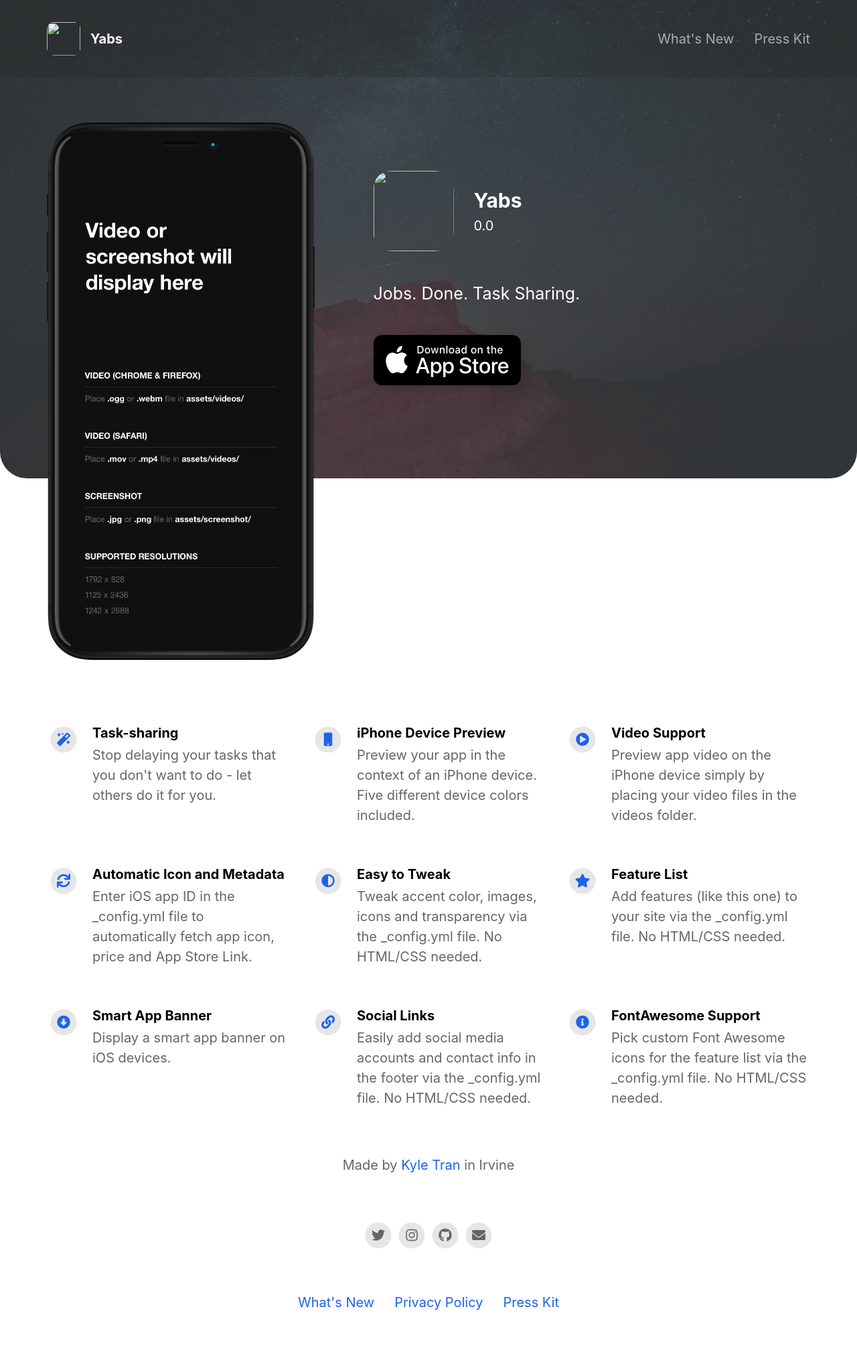
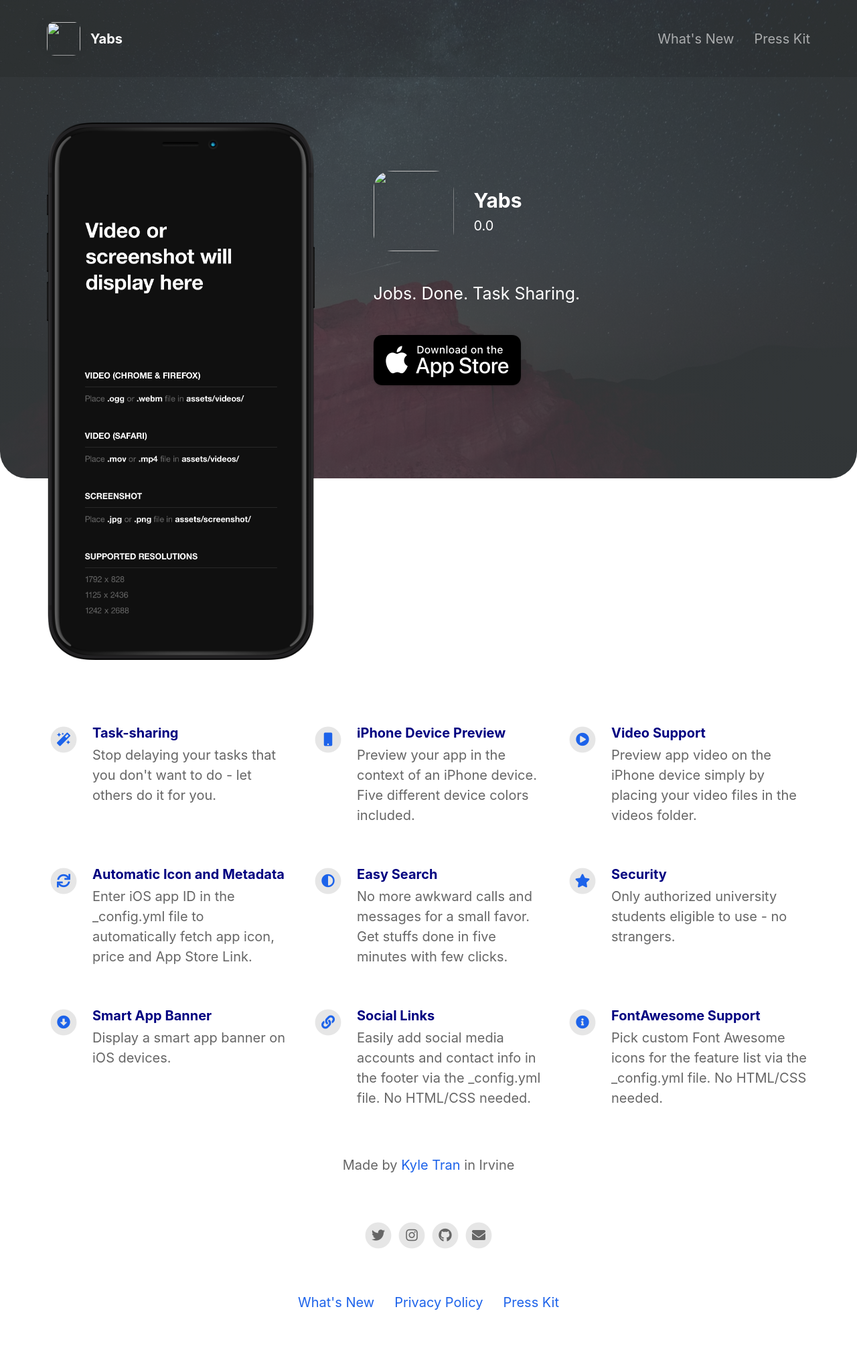
Before and after one commit to kyletran77/Yabs, a Jekyll site: the page built from index.html, in a window 1280 px wide. Shown: the whole page at 67% size. Built offline with Jekyll 4.4.1, drawn with Linux system fonts in a browser that asks for light colours; nearby versions of some CDN libraries.

Commit message:
Text updates

```diff
--- a/_config.yml
+++ b/_config.yml
@@ -5,7 +5,7 @@ page_title                                : Yabs
 ios_app_id                                :                                 # Required. Enter iOS app ID to automatically populate name, price and icons (e.g. 718043190).
 ios_app_country                           : us                                        # Required outside USA. Enter 2 letter country code as in https://en.wikipedia.org/wiki/ISO_3166-1_alpha-2
 
-appstore_link                             :                                           # Automatically populates if not set and if iOS app ID is set. Otherwise enter manually.
+appstore_link                             : https://www.youtube.com/watch?v=dQw4w9WgXcQ                                          # Automatically populates if not set and if iOS app ID is set. Otherwise enter manually.
 playstore_link                            :                                           # Enter Google Play Store URL.
 presskit_download_link                    : https://emilbaehr.com                                          # Enter a link to downloadable file or (e.g. public Dropbox link to a .zip file).
                                                                                       # Or upload your press kit file to assets and set path accordingly (e.g. "assets/your_press_kit.zip").
@@ -51,12 +51,12 @@ features                                  :
     description                           : Enter iOS app ID in the _config.yml file to automatically fetch app icon, price and App Store Link.
     fontawesome_icon_name                 : sync
 
-  - title                                 : Easy to Tweak
-    description                           : Tweak accent color, images, icons and transparency via the _config.yml file. No HTML/CSS needed.
+  - title                                 : Easy Search
+    description                           : No more awkward calls and messages for a small favor. Get stuffs done in five minutes with few clicks.
     fontawesome_icon_name                 : adjust
 
-  - title                                 : Feature List
-    description                           : Add features (like this one) to your site via the _config.yml file. No HTML/CSS needed.
+  - title                                 : Security
+    description                           : Only authorized university students eligible to use - no strangers.
     fontawesome_icon_name                 : star
 
   - title                                 : Smart App Banner
@@ -96,7 +96,7 @@ app_title_color                           : "#ffffff"
 app_price_color                           : "#ffffff"
 app_description_color                     : "#ffffff"
 
-feature_title_color                       : "#000000"
+feature_title_color                       : "#000080"
 feature_text_color                        : "#666666"
 
 feature_icons_foreground_color            : "#1d63ea"
```
